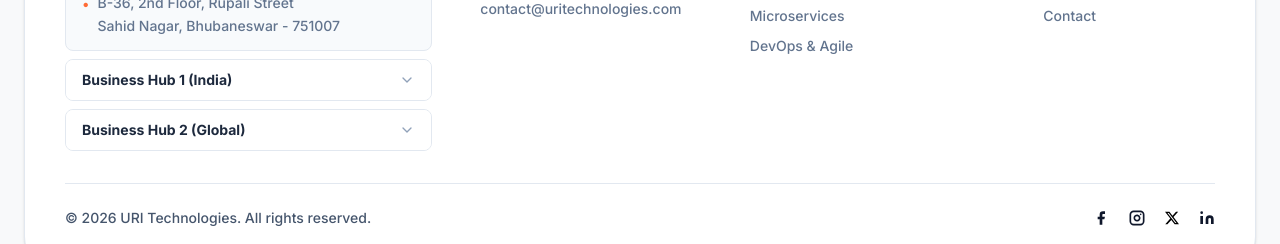
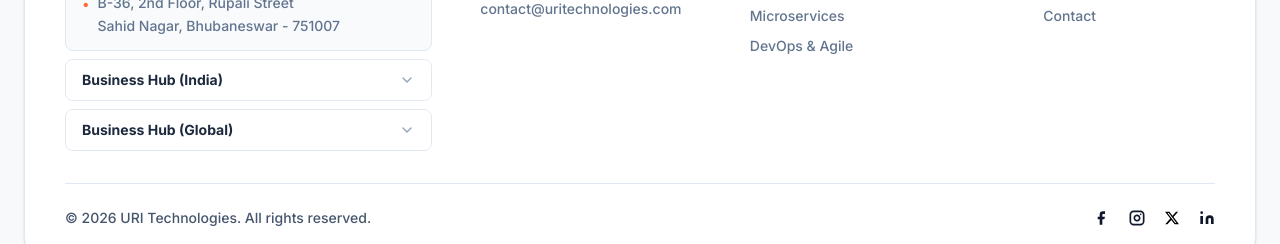
Before and after one commit to arindammohanty/uri-int, a Next.js app: page /about in a window 1280 px wide. Shown: the part 4083-4327 px from the top of the page. Built offline with nearby package versions, Linux system fonts and the light colour scheme.

Commit message:
Add files via upload

```diff
--- a/components/layout/Footer.tsx
+++ b/components/layout/Footer.tsx
@@ -18,7 +18,7 @@ const OFFICE_LOCATIONS = [
   },
   {
     id: 'hub1',
-    title: 'Business Hub 1 (India)',
+    title: 'Business Hub (India)',
     content: (
       <>
         1-60/30, Gachibowli - Miyapur Rd,<br />
@@ -29,7 +29,7 @@ const OFFICE_LOCATIONS = [
   },
   {
     id: 'hub2',
-    title: 'Business Hub 2 (Global)',
+    title: 'Business Hub (Global)',
     content: (
       <>
         A-10-11, Brickfields,<br />
```
